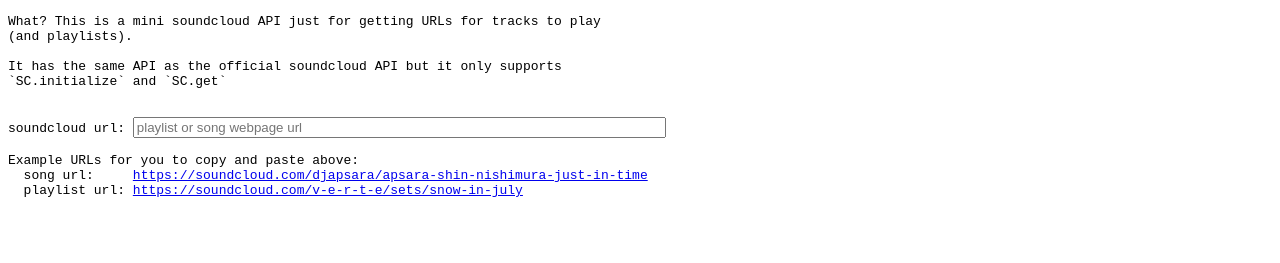
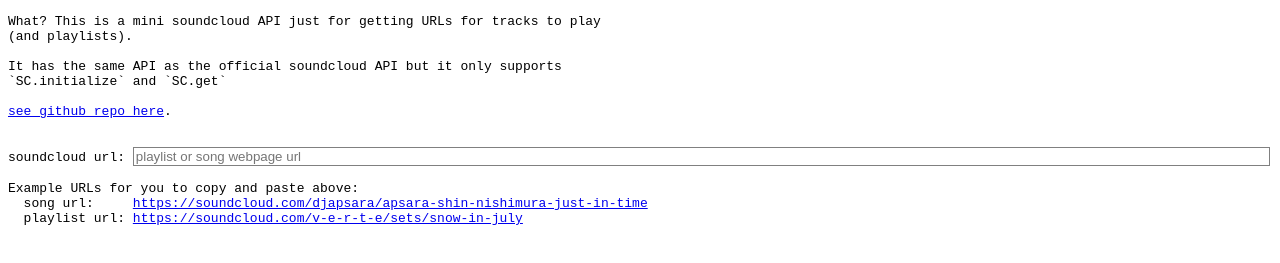
Before and after one commit to greggman/soundcloud-mini, a website: page index.html in a window 1280 px wide. Shown: the part 41-304 px from the top of the page. Drawn offline with Linux system fonts and the light colour scheme.

Commit message:
fix style

```diff
--- a/index.html
+++ b/index.html
@@ -1,13 +1,18 @@
 <html>
   <head>
     <meta charset="utf8">
+    <meta name="viewport" content="width=device-width, initial-scale=1.0, user-scalable=yes">
     <title>Soundcloud-mini</title>
     <style>
     body {
         font-family: monospace;
     }
     input {
-        width: 40em;
+        width: 90%;
+        border: 1px solid gray;
+    }
+    pre {
+        white-space: pre-wrap;
     }
     pre>div>div {
         display: flex;
@@ -50,6 +55,8 @@
 
 It has the same API as the official soundcloud API but it only supports
 `SC.initialize` and `SC.get`
+
+<a href="http://github.com/greggman/soundcloud-mini">see github repo here</a>.
     </pre>
     <pre id="stop" style="display: none;">
 PLEASE GET YOUR OWN CLIENT ID
```
